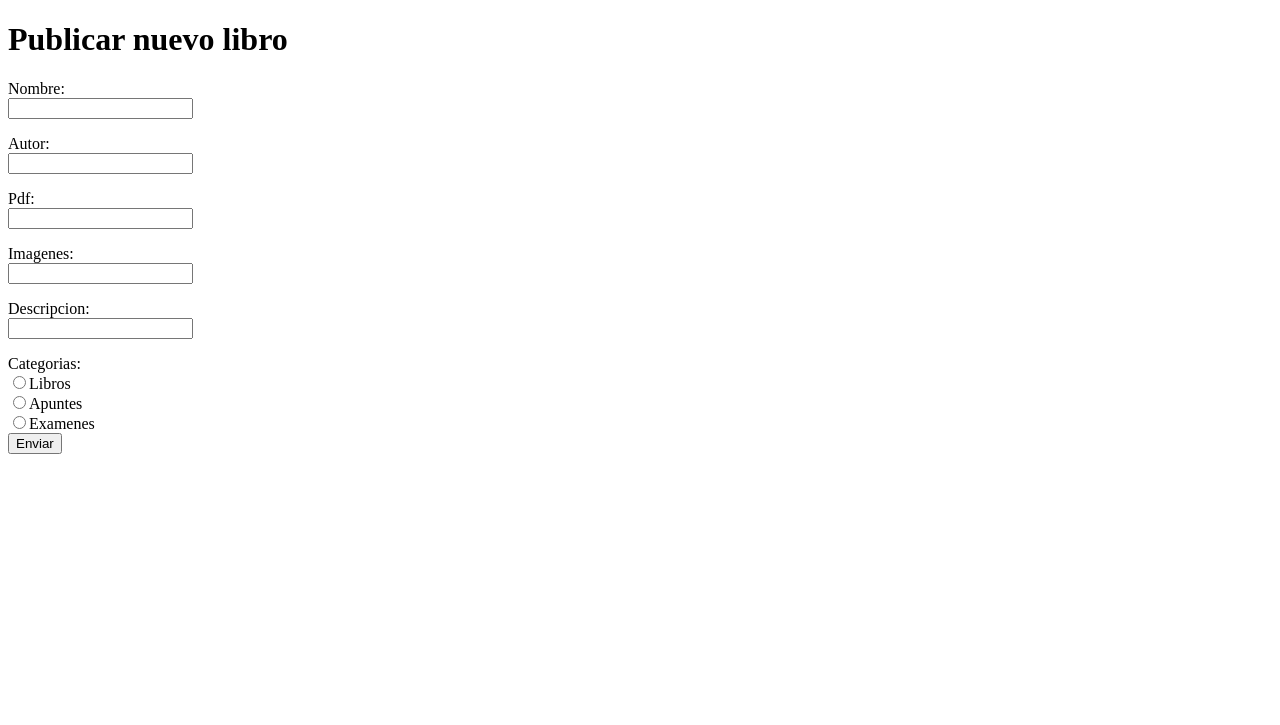
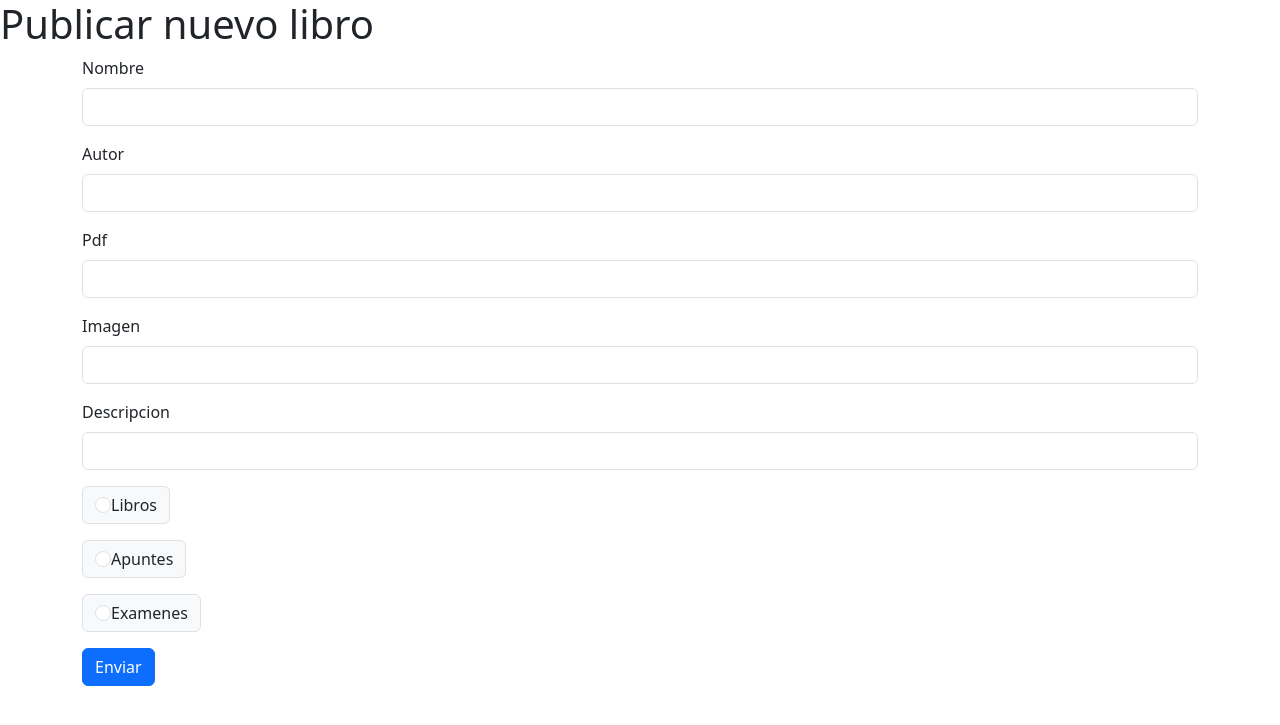
Before and after one commit to AntMendez/TP-Final---Intro, a Flask app: page /publicar in a window 1280 px wide. Shown: the top 725 px of the page. Run offline with Flask 3, Linux system fonts and the light colour scheme; some libraries are stand-ins or nearby versions.

Commit message:
Cambio en el diseño del formulario para publicar un libro (en la ruta /publicar)

```diff
--- a/templates/form.html
+++ b/templates/form.html
@@ -3,13 +3,15 @@
 <head>
 	<meta charset="utf-8">
 	<meta name="viewport" content="width=device-width, initial-scale=1">
+	<link href="https://cdn.jsdelivr.net/npm/bootstrap@5.3.3/dist/css/bootstrap.min.css" rel="stylesheet" integrity="sha384-QWTKZyjpPEjISv5WaRU9OFeRpok6YctnYmDr5pNlyT2bRjXh0JMhjY6hW+ALEwIH" crossorigin="anonymous">
+
 	<title>Nuevo Libro</title>
 </head>
 <body>
 
-	<h1>Publicar nuevo libro</h1>
+	<h1 class="texarea-center">Publicar nuevo libro</h1>
 
-	<form onsubmit="crear_libro(event)">
+	<!-- <form class="mb-3" onsubmit="crear_libro(event)">
 		<p>Nombre: <br><input type="text" name="nombre" required></p>
 		<p>Autor: <br><input type="text" name="autor" required></p>
 		<p>Pdf: <br><input type="text" name="pdf" required></p>
@@ -20,7 +22,57 @@
 		<input type="radio" name="categoria" required>Apuntes</label><br>
 		<input type="radio" name="categoria" required>Examenes</label><br>
 		<button type="submit">Enviar</button>
-	</form>
+
+	</form> -->
+
+	<div class="container" >
+		<form onsubmit="crear_libro(event)">
+			<div class="mb-3">
+			  <label class="form-label">Nombre</label>
+			  <input type="text" class="form-control" name="nombre" required>
+			</div>
+
+			<div class="mb-3">
+			  <label class="form-label">Autor</label>
+			  <input type="text" class="form-control" name="autor" required>
+			</div>
+
+			<div class="mb-3">
+				<label class="form-label">Pdf</label>
+				<input type="text" class="form-control" name="pdf" required>
+			</div>
+
+			<div class="mb-3">
+				<label class="form-label">Imagen</label>
+				<input type="text" class="form-control" name="img" required>
+			</div>
+
+			<div class="mb-3">
+				<label class="form-label">Descripcion</label>
+				<input type="text" class="form-control" name="descripcion" required>
+			</div>
+
+			<div class="input-group mb-3">
+				<div class="input-group-text">
+				  <input class="form-check-input mt-0" type="radio" name="categoria" required>Libros</label>
+				</div>
+			</div>
+			<div class="input-group mb-3">
+				<div class="input-group-text">
+				  <input class="form-check-input mt-0" type="radio" name="categoria" required>Apuntes</label>
+				</div>
+			</div>
+			<div class="input-group mb-3">
+				<div class="input-group-text">
+				  <input class="form-check-input mt-0" type="radio" name="categoria" required>Examenes</label>
+				</div>
+			</div>
+
+			<button type="submit" class="btn btn-primary">Enviar</button>
+		</form>
+	</div>
+
+<!-- -------------------------------------------------------------------------------------------- -->
 
 	<script>
 		function handle_response(data){
@@ -55,7 +107,7 @@
 					pdf:pdf,
 					img:img,
 					descripcion:descripcion,
-					categoria:categoria,
+					categoria:categoria
 					})
 				})
 
```
